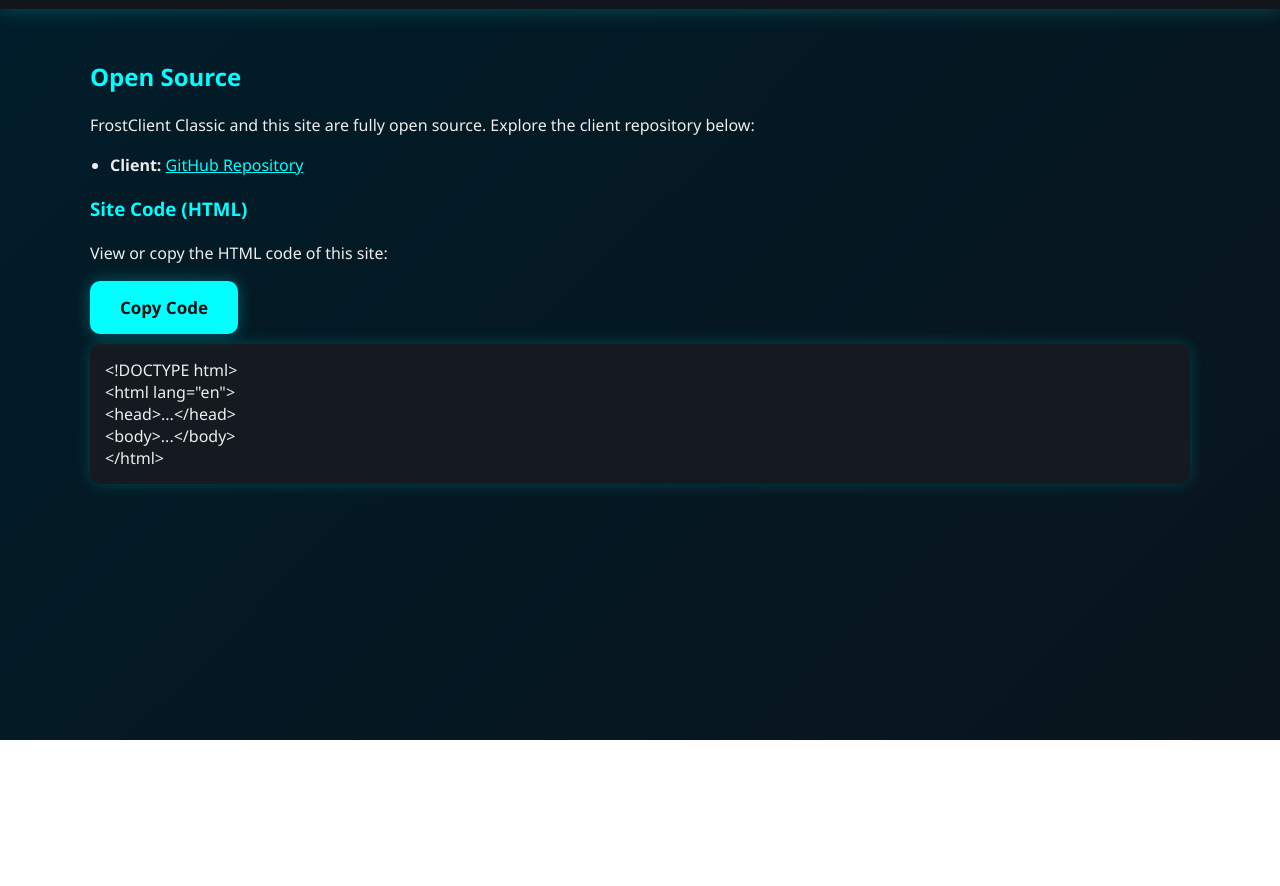
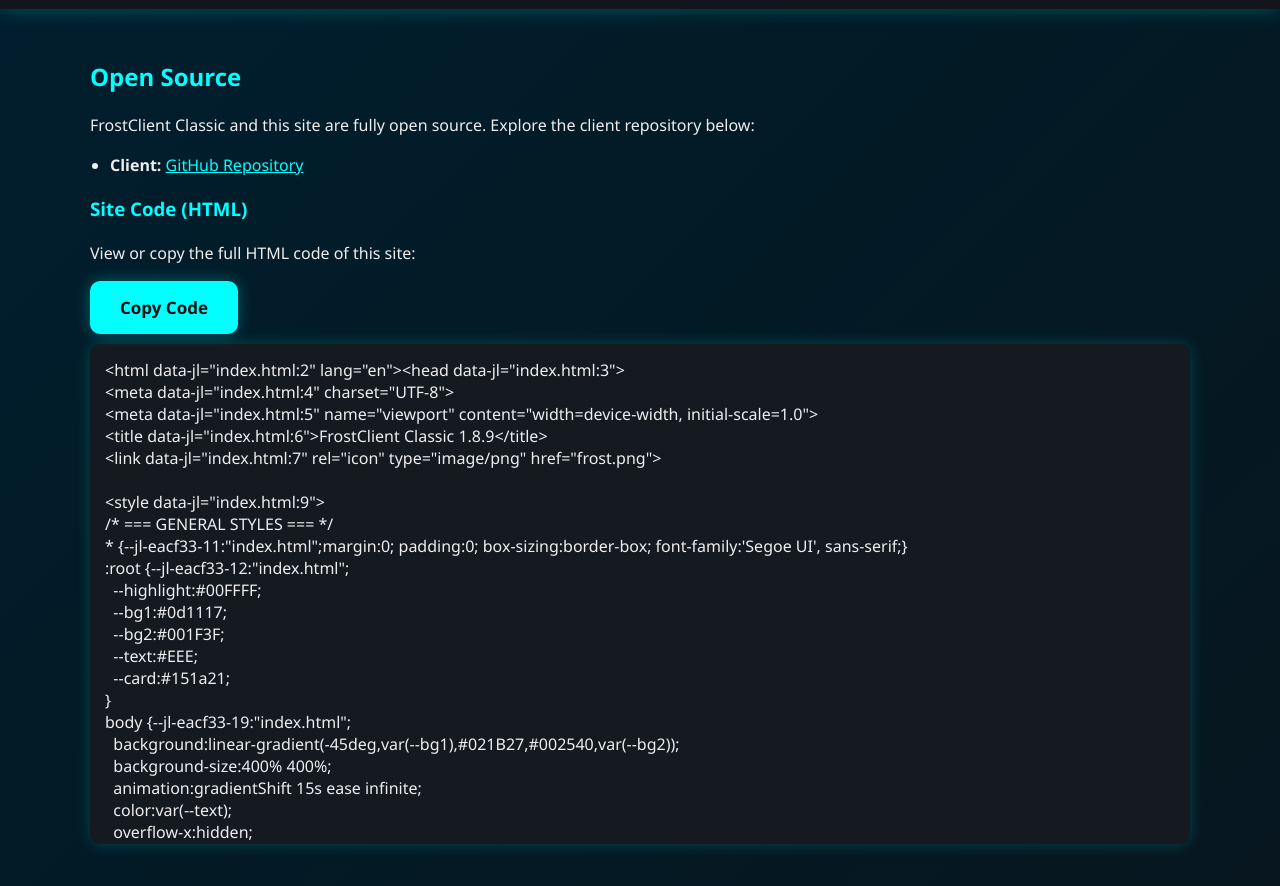
Before and after one commit to joafine00/FrostClient, a plain HTML site: page index.html in a window 1280 px wide. Both pictures are taken after a click on the button "Open Source". Shown: the part 60-946 px from the top of the page. Before the commit the page ends 800 px from the top, so only its background shows below. Drawn offline with Linux system fonts and the light colour scheme.

Commit message:
Update HTML content and add source code display function

```diff
--- a/index.html
+++ b/index.html
@@ -227,13 +227,9 @@
     </ul>
 
     <h3>Site Code (HTML)</h3>
-    <p>View or copy the HTML code of this site:</p>
+    <p>View or copy the full HTML code of this site:</p>
     <button onclick="copySiteCode()" class="download-btn" style="margin-bottom:10px;">Copy Code</button>
-    <pre id="site-code">&lt;!DOCTYPE html&gt;
-&lt;html lang="en"&gt;
-&lt;head&gt;...&lt;/head&gt;
-&lt;body&gt;...&lt;/body&gt;
-&lt;/html&gt;</pre>
+    <pre id="site-code"></pre>
   </div>
 
 </div>
@@ -243,12 +239,21 @@
 function showSection(id) {
   document.querySelectorAll('.section').forEach(s => s.classList.remove('active'));
   document.getElementById(id).classList.add('active');
+
+  // Se for Open Source, carrega o HTML do site
+  if(id === 'opensource') showSourceCode();
 }
 
 // === COPY SITE CODE ===
 function copySiteCode() {
   const code = document.getElementById("site-code").innerText;
   navigator.clipboard.writeText(code).then(() => alert("Site HTML code copied!"));
+}
+
+// === MOSTRA O CÓDIGO REAL DO SITE ===
+function showSourceCode() {
+  const code = document.documentElement.outerHTML;
+  document.getElementById("site-code").textContent = code;
 }
 
 // === DYNAMIC IMAGE API SIMULATION ===
@@ -272,9 +277,9 @@
   });
 }
 
-// Update images every 1-7 days (demo: milliseconds reduced)
-const minInterval = 1000 * 60 * 60 * 24; // 1 day
-const maxInterval = minInterval * 7;     // 7 days
+// Atualiza imagens a cada 1-7 dias (simulação em ms)
+const minInterval = 1000 * 60 * 60 * 24; // 1 dia
+const maxInterval = minInterval * 7;     // 7 dias
 
 function scheduleNextUpdate() {
   const delay = Math.random() * (maxInterval - minInterval) + minInterval;
```
